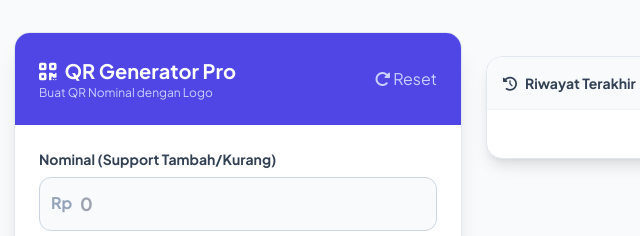
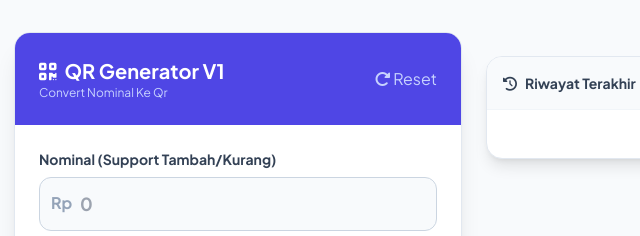
Before and after one commit to Dhammmm11/QR-Generator, a plain HTML site: page index.html in a window 1280 px wide. Shown: the top 236 px of the page, 166-806 px from the left. Drawn offline with nearby package versions, Linux system fonts and the light colour scheme.

Commit message:
Update header and description for QR Generator

```diff
--- a/index.html
+++ b/index.html
@@ -37,8 +37,8 @@
     <div class="w-full max-w-md bg-white rounded-2xl shadow-xl overflow-hidden border border-slate-200">
         <div class="bg-indigo-600 p-6 text-white flex justify-between items-center">
             <div>
-                <h1 class="text-xl font-bold"><i class="fa-solid fa-qrcode mr-2"></i>QR Generator Pro</h1>
-                <p class="text-indigo-200 text-xs">Buat QR Nominal dengan Logo</p>
+                <h1 class="text-xl font-bold"><i class="fa-solid fa-qrcode mr-2"></i>QR Generator V1</h1>
+                <p class="text-indigo-200 text-xs">Convert Nominal Ke Qr</p>
             </div>
             <button onclick="resetApp()" class="text-indigo-200 hover:text-white transition"><i class="fa-solid fa-rotate-right"></i> Reset</button>
         </div>
```
